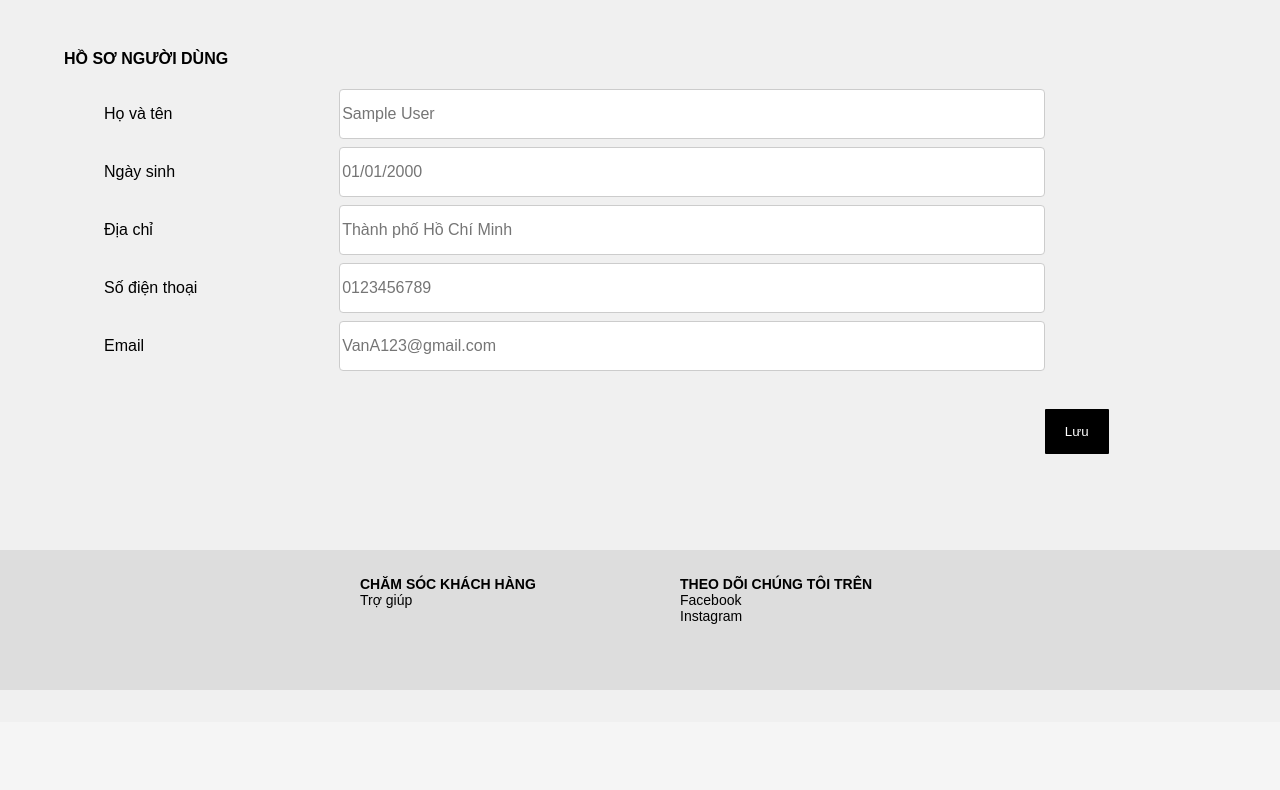
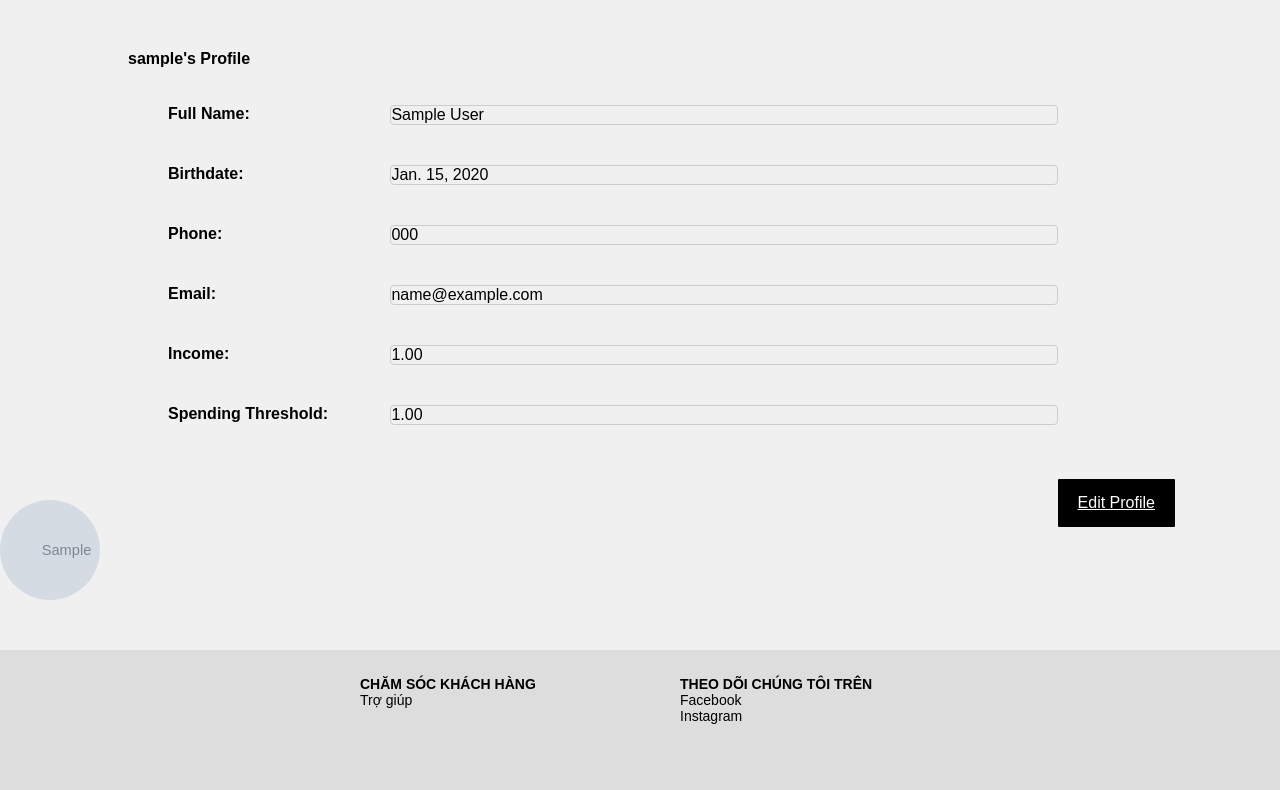
Before and after one commit to nqm314/simple_expense_tracking_app, a Django app: page /profile/view/ in a window 1280 px wide. Shown: the part 78-868 px from the top of the page. Before the commit the page ends 768 px from the top, so only its background shows below. Run offline with Django 5.2, Linux system fonts and the light colour scheme; a user stored in the database is signed in; tables that the repository leaves empty hold one stand-in row (values such as "Sample post"); grey boxes marked "Sample" are stand-in pictures; some libraries are stand-ins or nearby versions.

Commit message:
fix: properly show image from server

```diff
--- a/app/BaseApp/urls.py
+++ b/app/BaseApp/urls.py
@@ -1,5 +1,9 @@
 from django.urls import path
 from . import views
+from django.conf import settings
+
+from django.conf.urls.static import static
+
 
 urlpatterns = [
     path('', views.home, name='home'),
@@ -12,3 +16,6 @@ urlpatterns = [
     path('testing/', views.testing_view, name='testing'),
     path('profile/create/',views.profile_create_view, name='create_profile')
 ]
+
+if settings.DEBUG:
+    urlpatterns += static(settings.MEDIA_URL, document_root=settings.MEDIA_ROOT)
--- a/app/project/settings.py
+++ b/app/project/settings.py
@@ -74,7 +74,9 @@ TEMPLATES = [
 ]
 
 WSGI_APPLICATION = 'project.wsgi.application'
+MEDIA_ROOT = os.path.join(BASE_DIR, 'media')
 
+MEDIA_URL = '/media/'
 
 # Database
 # https://docs.djangoproject.com/en/5.0/ref/settings/#databases
--- a/app/templates/base/user_profile.html
+++ b/app/templates/base/user_profile.html
@@ -2,36 +2,53 @@
 {% block title %}User Profile{% endblock %}
 {% block content %}
 <div class="container">
+    <!-- <h2>User Profile</h2>
+    <p><strong>Username:</strong> {{ user.username }}</p>
+    <p><strong>Email:</strong> {{ user.email }}</p>
+    <p><strong>Full Name:</strong> {{ user.get_full_name }}</p>
+    <p><strong>Phone:</strong> {{ profile.phone }}</p>
+    <p><strong>Birthdate:</strong> {{ profile.birthdate }}</p>
+    <p><strong>Income:</strong> {{ profile.income }}</p>
+    <p><strong>Spending Threshold:</strong> {{ profile.spending_threshold }}</p> -->
+    <div class="container">
         <div class="container_header">
-        <h4>HỒ SƠ NGƯỜI DÙNG</h4>
+            <h4>{{ user.username }}'s Profile</h4>
         </div>
-    {% csrf_token %}
         <ul class="container_info">
             <li class="container_list">
-            <p class="container_list-title">Họ và tên</p>
-            <input type="text" placeholder="{{user.get_full_name}}" class="container_list-info">
+                <p class="container_list-title"><strong>Full Name:</strong></p>
+                <p class="container_list-info">{{ user.get_full_name }}</p>
             </li>
             <li class="container_list">
-            <p class="container_list-title">Ngày sinh</p>
-            <input type="text" placeholder="01/01/2000" onfocus="(this.type='date')" class="container_list-info">
+                <p class="container_list-title"><strong>Birthdate:</strong></p>
+                <p class="container_list-info">{{ profile.birthdate }}</p>
             </li>
             <li class="container_list">
-            <p class="container_list-title">Địa chỉ</p>
-            <input type="text" placeholder="Thành phố Hồ Chí Minh" class="container_list-info">
+                <p class="container_list-title"><strong>Phone:</strong></p>
+                <p class="container_list-info">{{ profile.phone }}</p>
             </li>
             <li class="container_list">
-            <p class="container_list-title">Số điện thoại</p>
-            <input type="text" placeholder="0123456789" class="container_list-info">
+                <p class="container_list-title"><strong>Email:</strong></p>
+                <p class="container_list-info">{{ user.email }}</p>
             </li>
             <li class="container_list">
-            <p class="container_list-title">Email</p>
-            <input type="text" placeholder="VanA123@gmail.com" class="container_list-info">
+                <p class="container_list-title"><strong>Income:</strong></p>
+                <p class="container_list-info">{{ profile.income }}</p>
+            </li>
+            <li class="container_list">
+                <p class="container_list-title"><strong>Spending Threshold:</strong></p>
+                <p class="container_list-info">{{ profile.spending_threshold }}</p>
             </li>
             <li class="container_list">
                 <p class="container_list-title title-btn"></p>
-            <button class="container_btn">Lưu</button>
+                <a href="{% url 'testing' %}" class="container_btn">Edit Profile</a>
             </li>
         </ul>
-
     </div>
+</div>
+{% if profile.profile_picture %}
+<div style="width: 100px; height: 100px; position: relative; overflow: hidden; border-radius: 50%;">
+    <img src="{{ profile.profile_picture.url }}" alt="Profile Picture" style="display: inline; margin: 0 auto; height: 100%; width: auto;">
+</div>
+{% endif %}
 {% endblock %}
```
Lines whose indentation alone changed are shown as unchanged.
